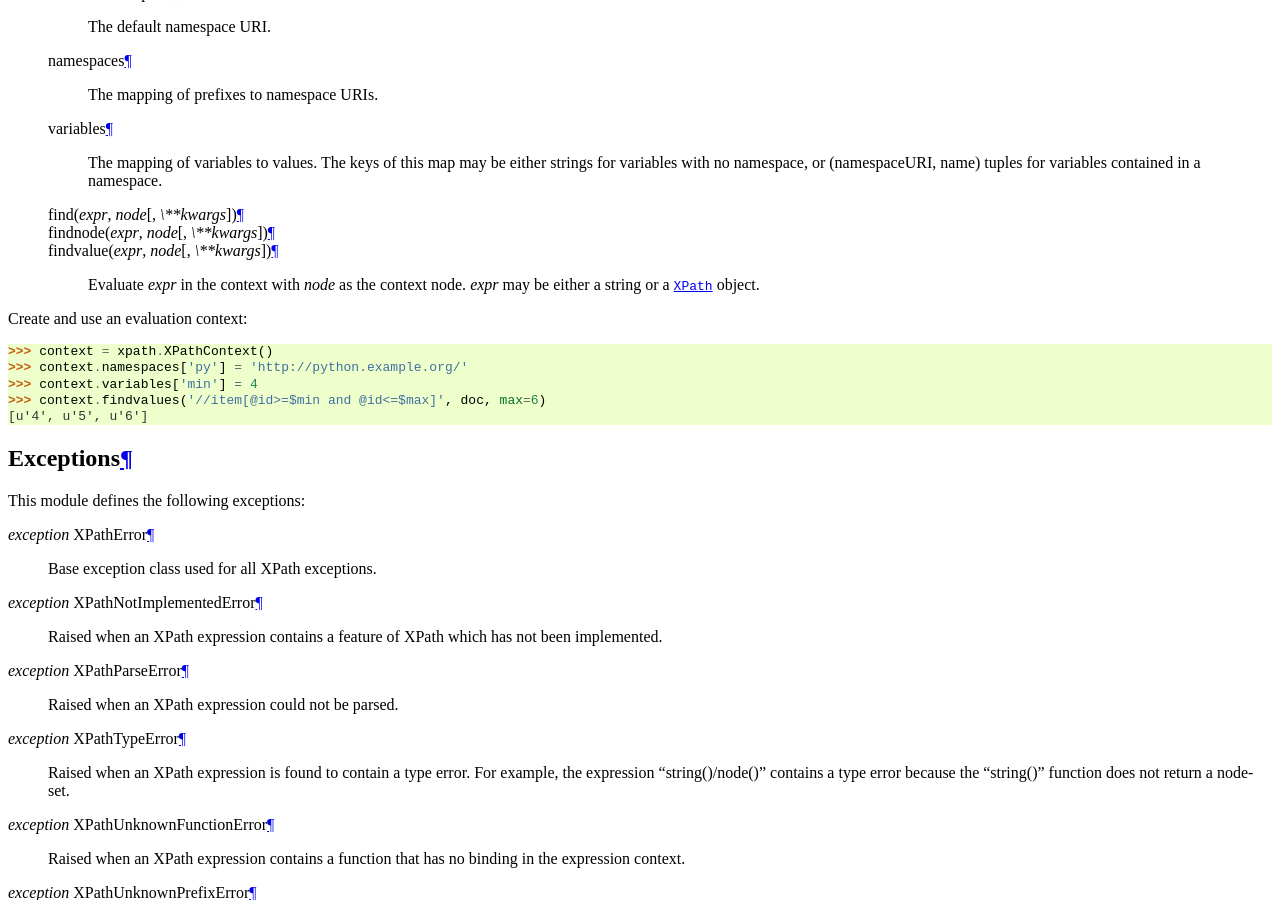
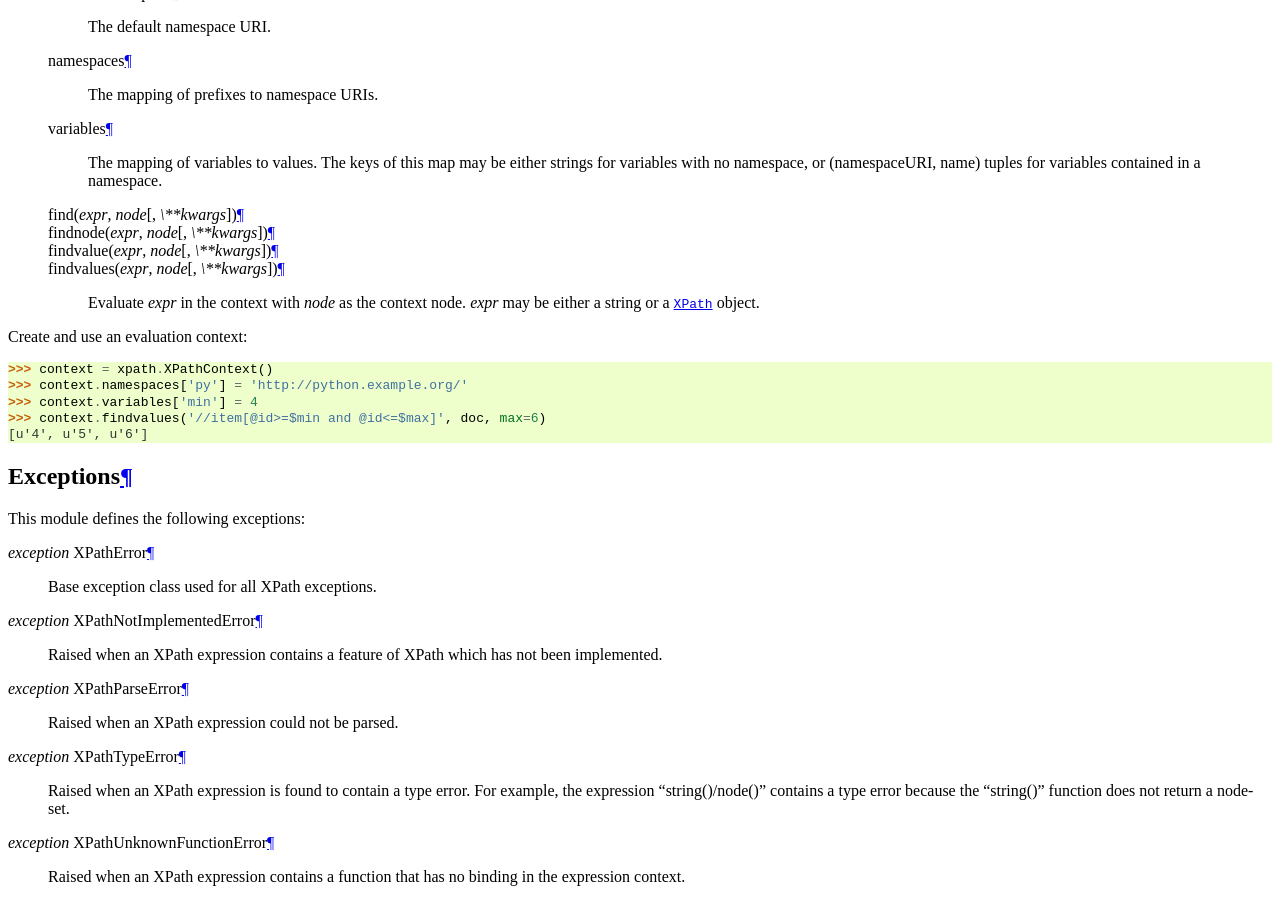
Before and after one commit to neild/py-dom-xpath, a Sphinx documentation site: the page built from XPath/doc/index.rst, in a window 1280 px wide and 900 px high, scrolled down 3372 px. Built offline with Sphinx 7.4.7, drawn with Linux system fonts in a browser that asks for light colours; some of the changed text lies outside the part shown.

Commit message:
Add missing findvalues().

```diff
--- a/XPath/doc/index.rst
+++ b/XPath/doc/index.rst
@@ -234,6 +234,7 @@ Expression Context Objects
    .. method:: find(expr, node, [\**kwargs])
                findnode(expr, node, [\**kwargs])
                findvalue(expr, node, [\**kwargs])
+               findvalues(expr, node, [\**kwargs])
 
       Evaluate *expr* in the context with *node* as the context node.
       *expr* may be either a string or a :class:`XPath` object.
```
